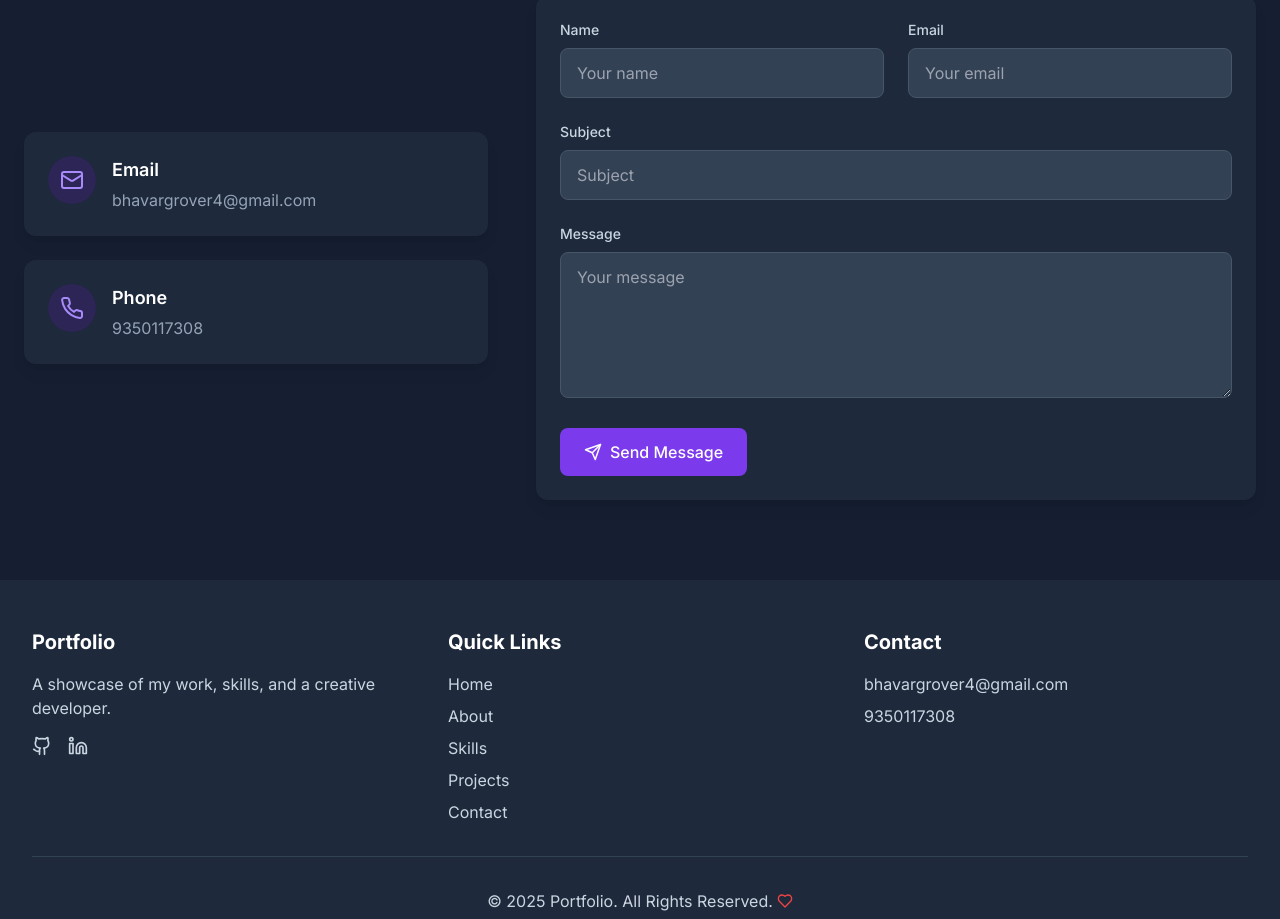
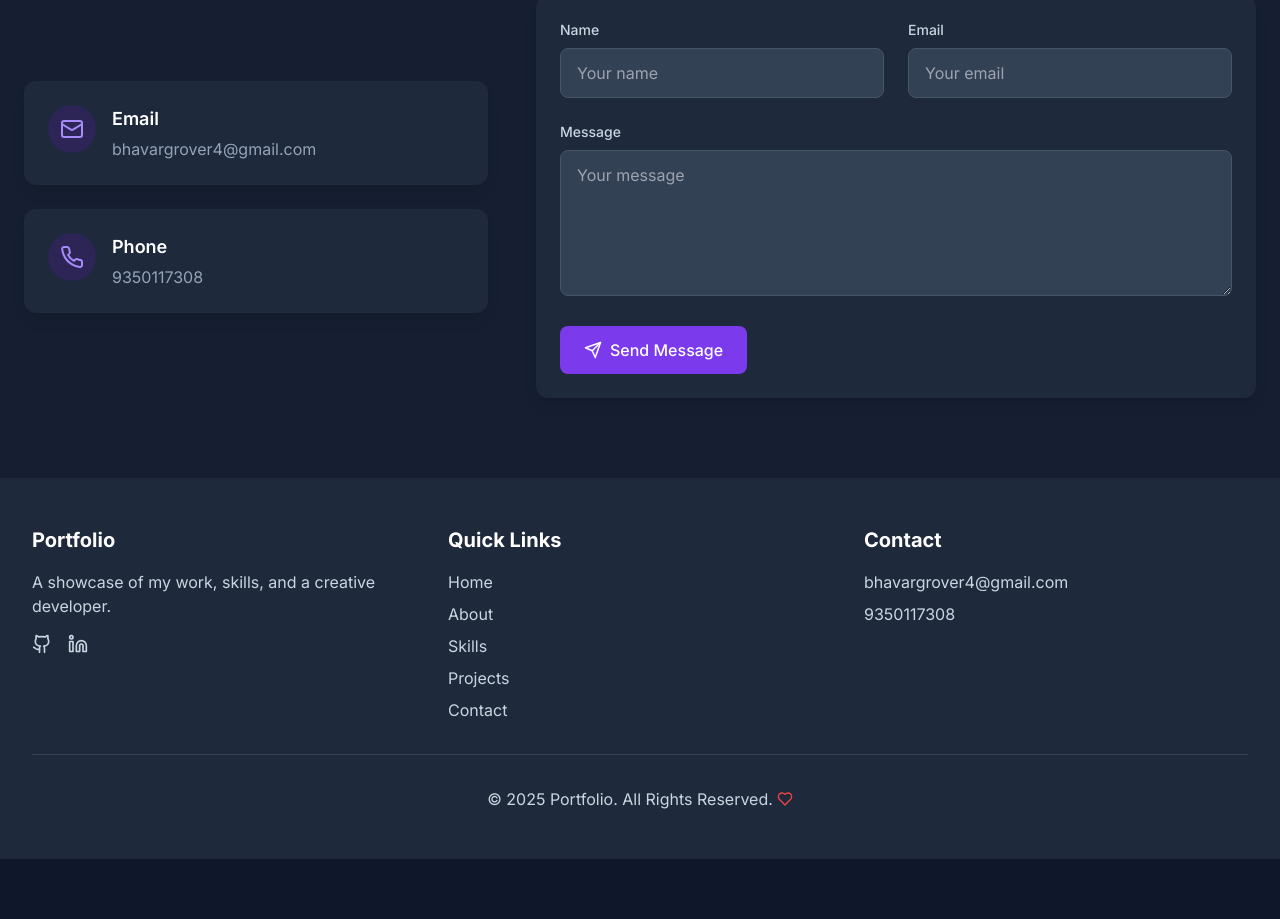
Before and after one commit to bhanwargrover/New-Portfolio, a React (Vite) app: page / in a window 1280 px wide. Shown: the part 4700-5619 px from the top of the page. After the commit the page ends 5559 px from the top, so only its background shows below. Built offline with nearby package versions, Linux system fonts and the light colour scheme; no server answers.

Commit message:
Update ContactSection.tsx

```diff
--- a/src/components/sections/ContactSection.tsx
+++ b/src/components/sections/ContactSection.tsx
@@ -162,21 +162,7 @@ const ContactSection: React.FC = () => {
                   />
                 </div>
               </div>
-              <div className="mb-6">
-                <label htmlFor="subject" className="block text-sm font-medium text-slate-700 dark:text-slate-300 mb-2">
-                  Subject
-                </label>
-                <input
-                  type="text"
-                  id="subject"
-                  name="subject"
-                  value={formData.subject}
-                  onChange={handleChange}
-                  required
-                  className="w-full px-4 py-3 rounded-lg border border-slate-300 dark:border-slate-600 focus:outline-none focus:ring-2 focus:ring-primary-500 bg-white dark:bg-slate-700"
-                  placeholder="Subject"
-                />
-              </div>
+
               <div className="mb-6">
                 <label htmlFor="message" className="block text-sm font-medium text-slate-700 dark:text-slate-300 mb-2">
                   Message
```
